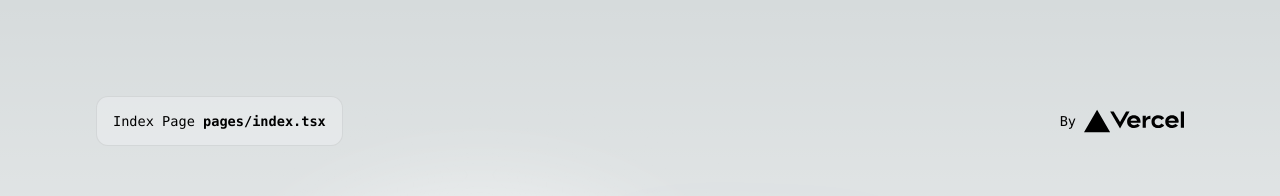
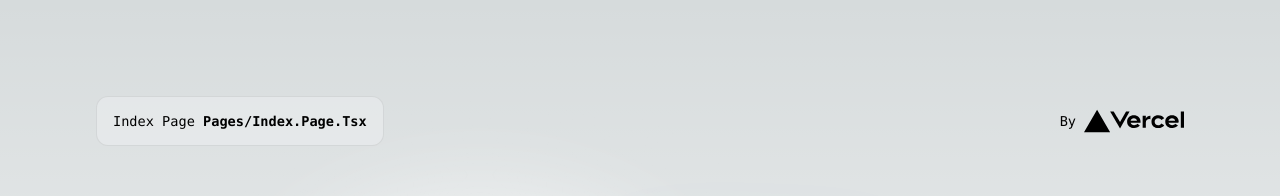
Before and after one commit to Kenta11125/study-react-app, a Next.js app: page / in a window 1280 px wide. Shown: the top 196 px of the page. Built offline with nearby package versions, Linux system fonts and the light colour scheme.

Commit message:
♻️ Main部分のコンポーネント化

```diff
--- a/components/Headline.js
+++ b/components/Headline.js
@@ -1,6 +1,4 @@
 import React from 'react';
-import Head from 'next/head'
-import Image from 'next/image'
 import { Inter } from 'next/font/google'
 import styles from '@/styles/Home.module.css'
 
@@ -10,9 +8,9 @@
   return (
     <div>
         <p>
-        <span className={styles.pagetitle}>{props.page} page&nbsp;</span>
-        <code className={styles.code}>pages/{props.page}.tsx</code>
+        <span className={styles.pagetitle}>{props.page} page&nbsp;</span>{props.children}
         </p>
+        {/* <button onClick={props.onClick}>ボタン</button> */}
     </div>
   )
 }
--- /dev/null
+++ b/components/Main.js
@@ -0,0 +1,44 @@
+
+import Image from 'next/image'
+import { Inter } from 'next/font/google'
+import styles from '@/styles/Home.module.css';
+import { Links } from '../components/Links';
+import { Logo } from '../components/MainLogo';
+import { Headline } from '../components/Headline';
+
+const inter = Inter({ subsets: ['latin'] })
+
+export function Main(props) {
+  return (
+     <> {/* <React.Fragment> と同じ意味 import React from 'react を呼び出してから使う*/}
+      <main className={styles.main}>
+        <div className={styles.description}>
+          <Headline page={props.page}
+            // onClick={ () => alert('クリック！')}
+            >
+            <code className={styles.code}>pages/{props.page}.page.tsx</code>
+          </Headline>
+          <div>
+        <a
+            href="https://vercel.com?utm_source=create-next-app&utm_medium=default-template&utm_campaign=create-next-app"
+            target="_blank"
+            rel="noopener noreferrer"
+        >
+            By{' '}
+            <Image
+            src="/vercel.svg"
+            alt="Vercel Logo"
+            className={styles.vercelLogo}
+            width={100}
+            height={24}
+            priority
+            />
+        </a>
+        </div>
+        </div>
+        <Logo />
+        <Links />
+      </main>
+    </>
+  )
+}
--- a/pages/index.tsx
+++ b/pages/index.tsx
@@ -3,9 +3,7 @@
 import { Inter } from 'next/font/google'
 import styles from '@/styles/Home.module.css';
 import { Footer } from '../components/Footer';
-import { Links } from '../components/Links';
-import { Logo } from '../components/MainLogo';
-import { Headline } from '../components/Headline';
+import { Main } from '../components/Main';
 
 const inter = Inter({ subsets: ['latin'] })
 
@@ -18,30 +16,7 @@
         <meta name="viewport" content="width=device-width, initial-scale=1" />
         <link rel="icon" href="/favicon.ico" />
       </Head>
-      <main className={styles.main}>
-        <div className={styles.description}>
-          <Headline page="index" />
-          <div>
-        <a
-            href="https://vercel.com?utm_source=create-next-app&utm_medium=default-template&utm_campaign=create-next-app"
-            target="_blank"
-            rel="noopener noreferrer"
-        >
-            By{' '}
-            <Image
-            src="/vercel.svg"
-            alt="Vercel Logo"
-            className={styles.vercelLogo}
-            width={100}
-            height={24}
-            priority
-            />
-        </a>
-        </div>
-        </div>
-        <Logo />
-        <Links />
-      </main>
+      <Main page="index"/>
       <Footer />
     </>
   )
--- a/styles/Home.module.css
+++ b/styles/Home.module.css
@@ -38,7 +38,7 @@
   font-weight: 700;
   font-family: var(--font-mono);
 }
-.pagetitle {
+.pagetitle, .code {
   text-transform: capitalize;
 }
 
```
Also changed, not shown: pages/about.tsx (+2 -27 lines).
